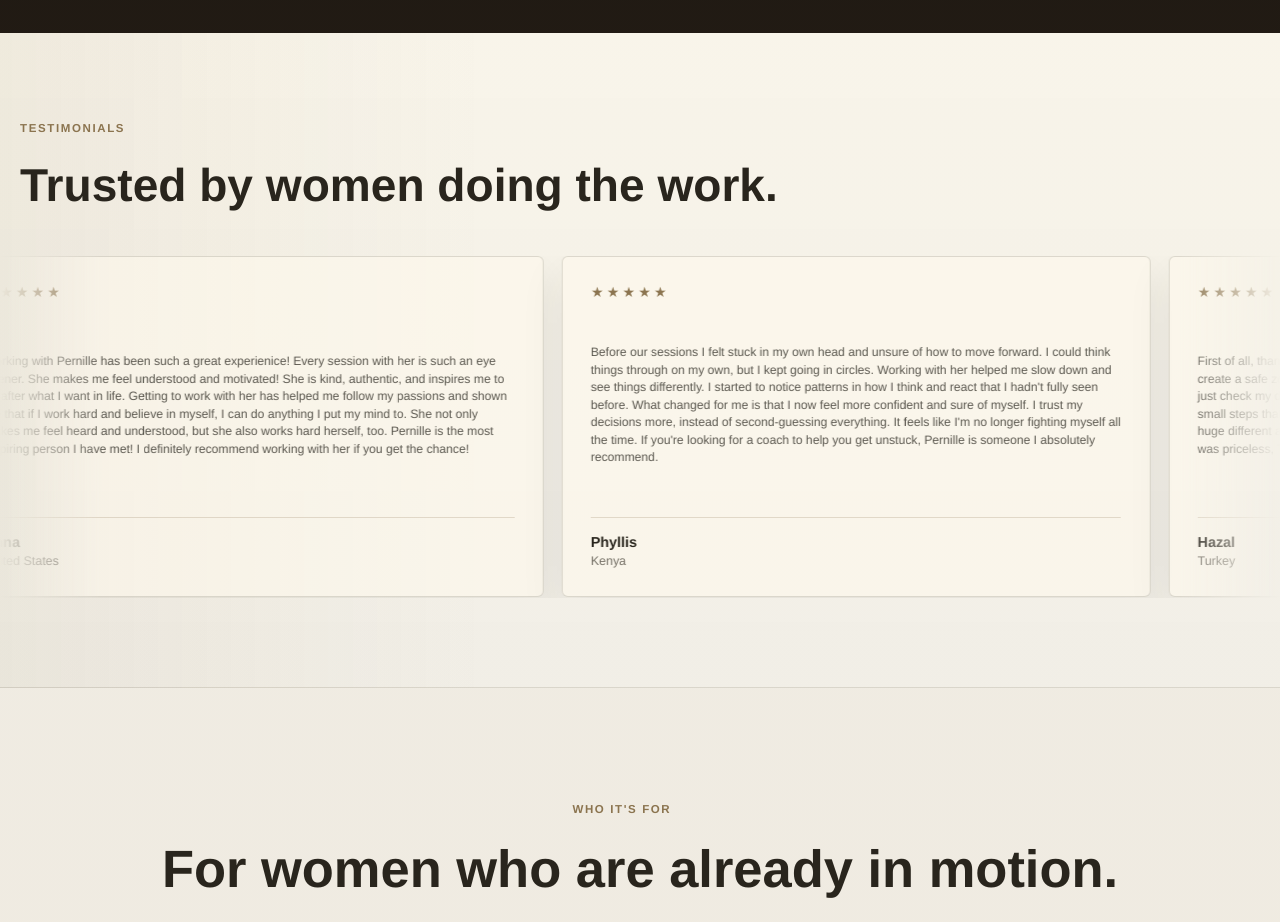
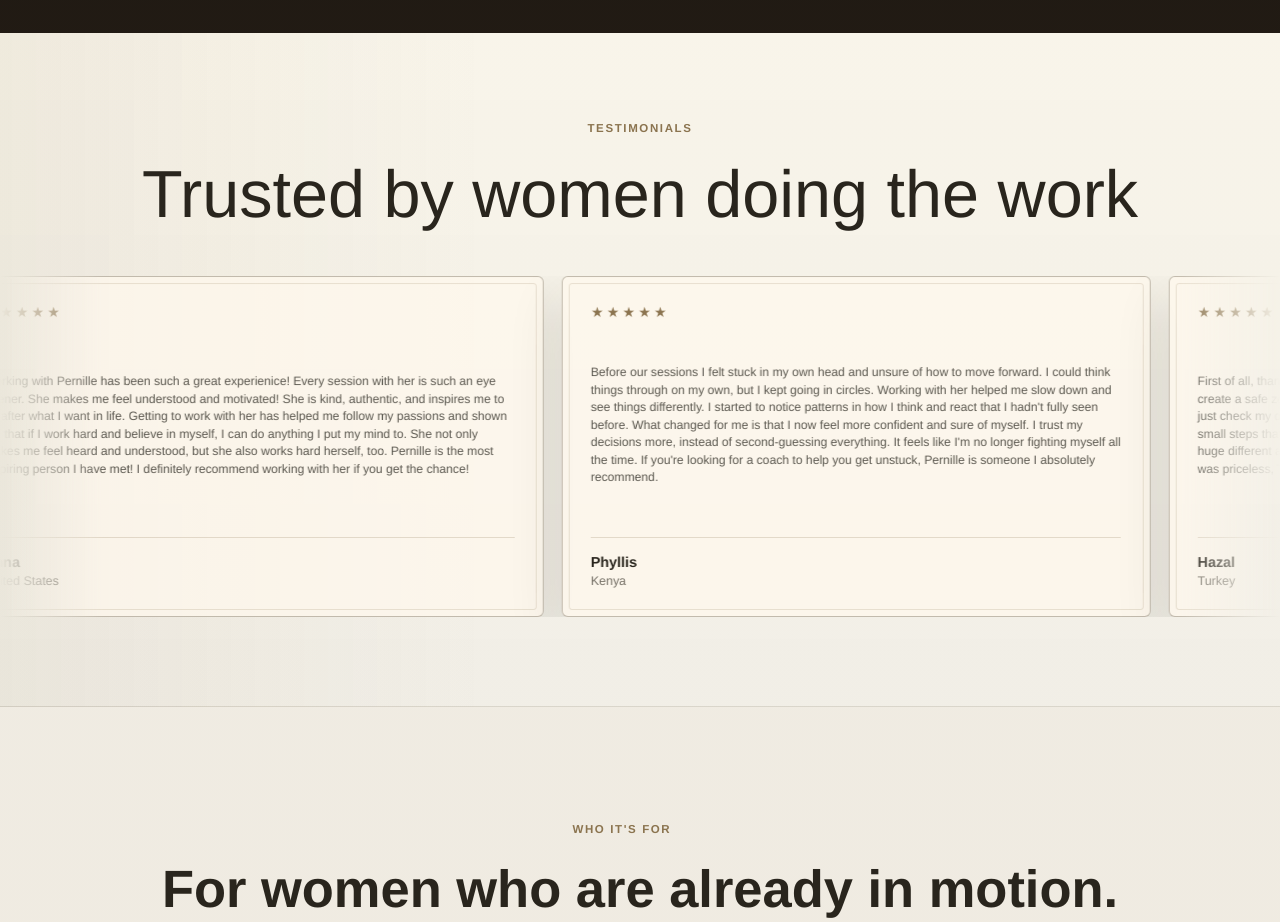
Before and after one commit to TimmyTululu/pernille-performance, a React (Vite) app: page / in a window 1280 px wide. Shown: the part 1560-2482 px from the top of the page. Built offline with nearby package versions, Linux system fonts and the light colour scheme.

Commit message:
Refine testimonial section

```diff
--- a/src/main.tsx
+++ b/src/main.tsx
@@ -173,7 +173,7 @@ function App() {
         >
           <div className="testimonials-heading">
             <p className="section-kicker">Testimonials</p>
-            <h2 id="testimonials-title">Trusted by women doing the work.</h2>
+            <h2 id="testimonials-title">Trusted by women doing the work</h2>
           </div>
           <div className="testimonial-marquee" aria-label="Client testimonials">
             <div className="testimonial-track">
--- a/src/styles.css
+++ b/src/styles.css
@@ -504,12 +504,17 @@ h2 {
 .testimonials-heading {
   width: min(calc(100% - 40px), var(--max-width));
   margin: 0 auto clamp(34px, 4vw, 48px);
+  text-align: center;
 }
 
 .testimonials-heading h2 {
-  max-width: 880px;
+  max-width: 1040px;
+  margin-right: auto;
   margin-bottom: 0;
-  font-size: clamp(2.1rem, 3.6vw, 3.7rem);
+  margin-left: auto;
+  font-size: clamp(2.65rem, 5.2vw, 5.35rem);
+  font-weight: 580;
+  line-height: 0.98;
   text-wrap: balance;
 }
 
@@ -535,16 +540,28 @@ h2 {
 }
 
 .testimonial-card {
+  position: relative;
   display: flex;
   flex-direction: column;
   justify-content: space-between;
   flex: 0 0 clamp(440px, 46vw, 660px);
   min-height: clamp(300px, 26vw, 360px);
   padding: clamp(22px, 2.2vw, 30px);
-  border: 1px solid rgba(79, 73, 63, 0.18);
+  border: 1px solid rgba(93, 81, 63, 0.36);
   border-radius: 6px;
-  background: rgba(255, 249, 238, 0.56);
-  box-shadow: 0 18px 44px rgba(54, 48, 39, 0.08);
+  background: rgba(255, 249, 238, 0.72);
+  box-shadow:
+    0 22px 54px rgba(54, 48, 39, 0.12),
+    0 1px 0 rgba(255, 249, 238, 0.92) inset;
+}
+
+.testimonial-card::after {
+  position: absolute;
+  inset: 6px;
+  border: 1px solid rgba(139, 116, 79, 0.18);
+  border-radius: 3px;
+  content: "";
+  pointer-events: none;
 }
 
 .testimonial-card::before {
```
